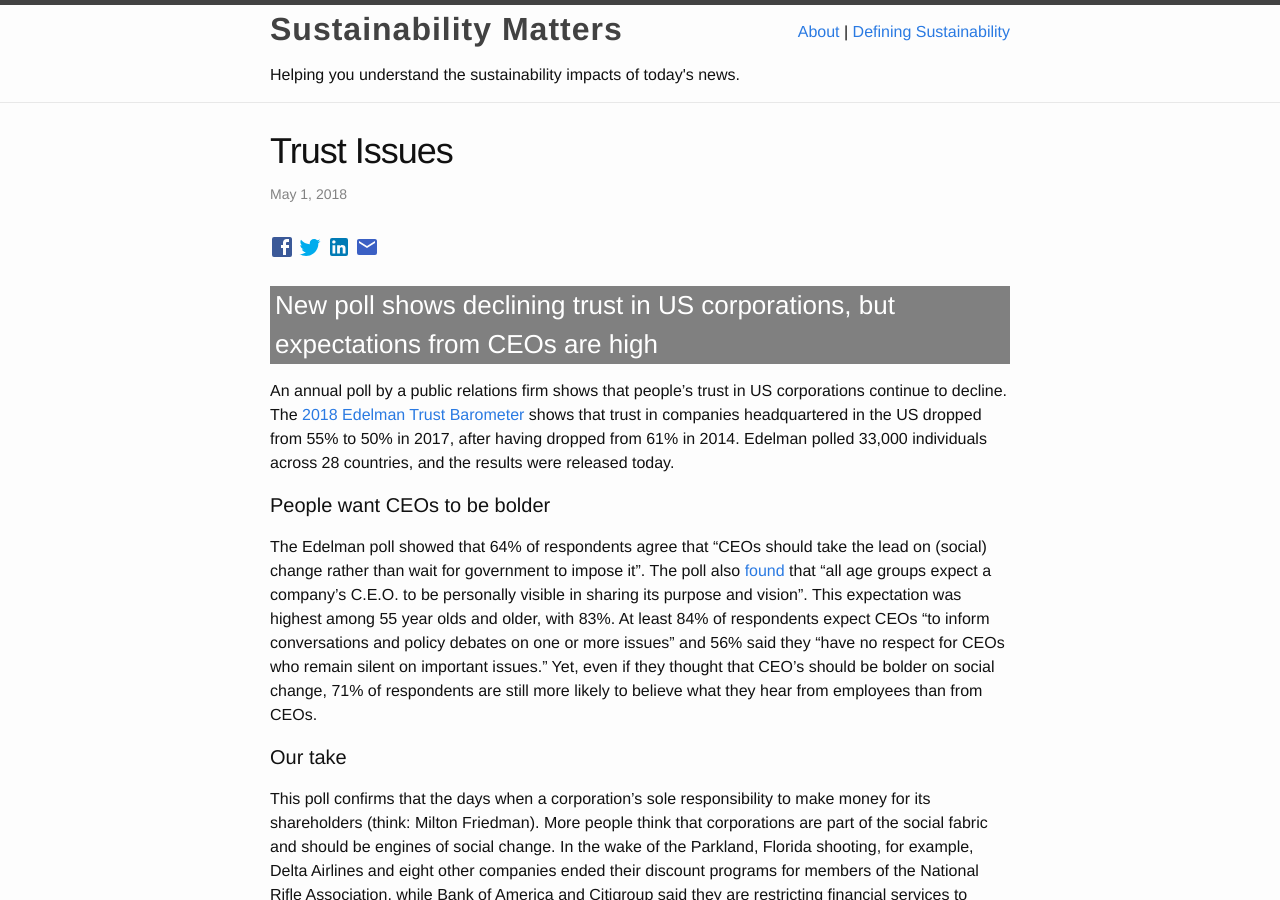
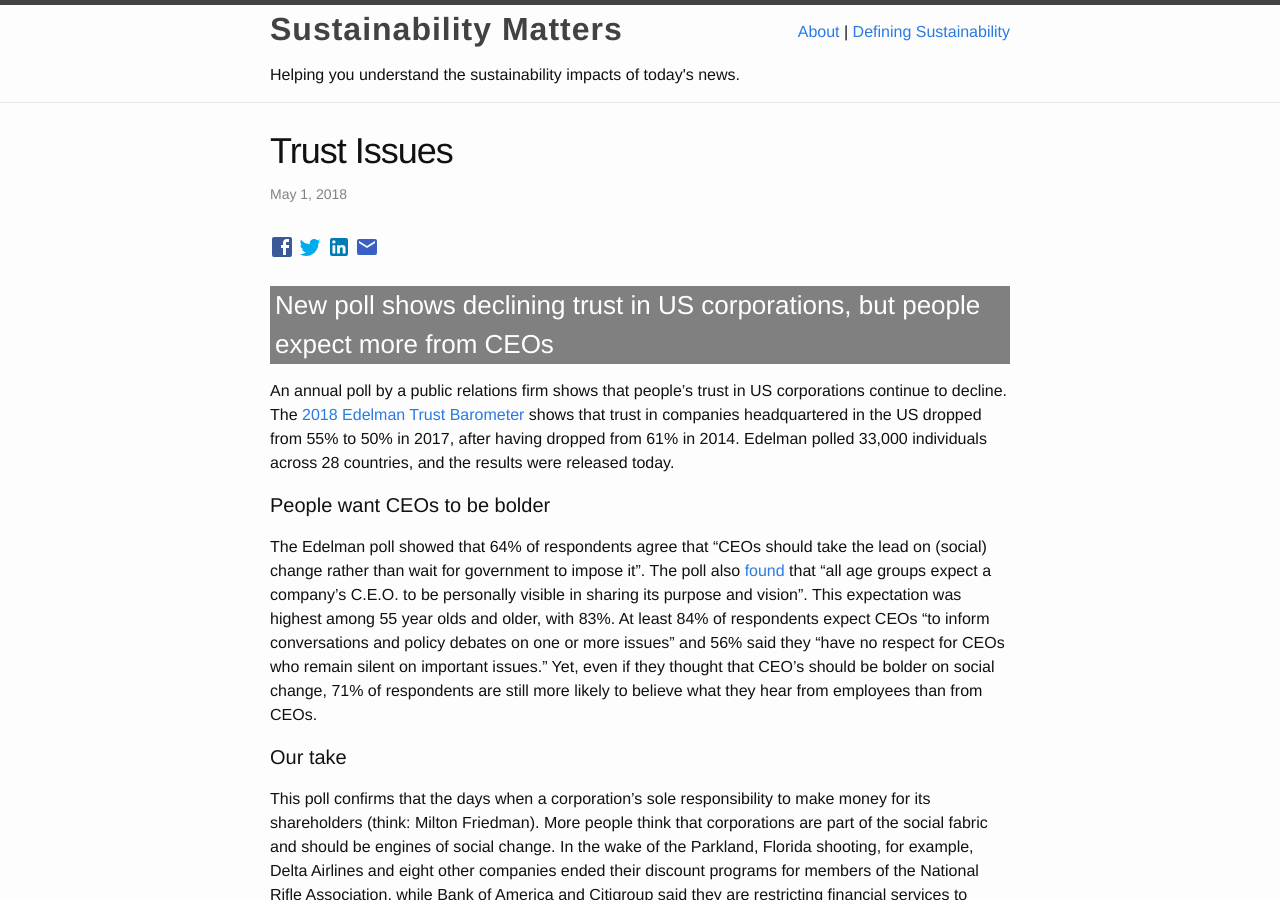
Before and after one commit to Sparkleleuk/Sustainability_Matters, a Jekyll site: the page built from _posts/2018-05-01-edelman-trust.markdown, in a window 1280 px wide and 900 px high. Built offline with Jekyll 4.4.1, drawn with Linux system fonts in a browser that asks for light colours.

Commit message:
fix post

```diff
--- a/_posts/2018-05-01-edelman-trust.markdown
+++ b/_posts/2018-05-01-edelman-trust.markdown
@@ -5,7 +5,7 @@ excerpt: "New poll shows continued decline in people's trust in US corporations,
 categories: [CSR]
 ---
 
-### New poll shows declining trust in US corporations, but expectations from CEOs are high
+### New poll shows declining trust in US corporations, but people expect more from CEOs
 
 An annual poll by a public relations firm shows that people's trust in US corporations continue to decline. The <a href="http://engageforgood.com/2018-edelman-trust-barometer-2/" target="_blank">2018 Edelman Trust Barometer</a> shows that trust in companies headquartered in the US dropped from 55% to 50% in 2017, after having dropped from 61% in 2014. Edelman polled 33,000 individuals across 28 countries, and the results were released today.
 
```
